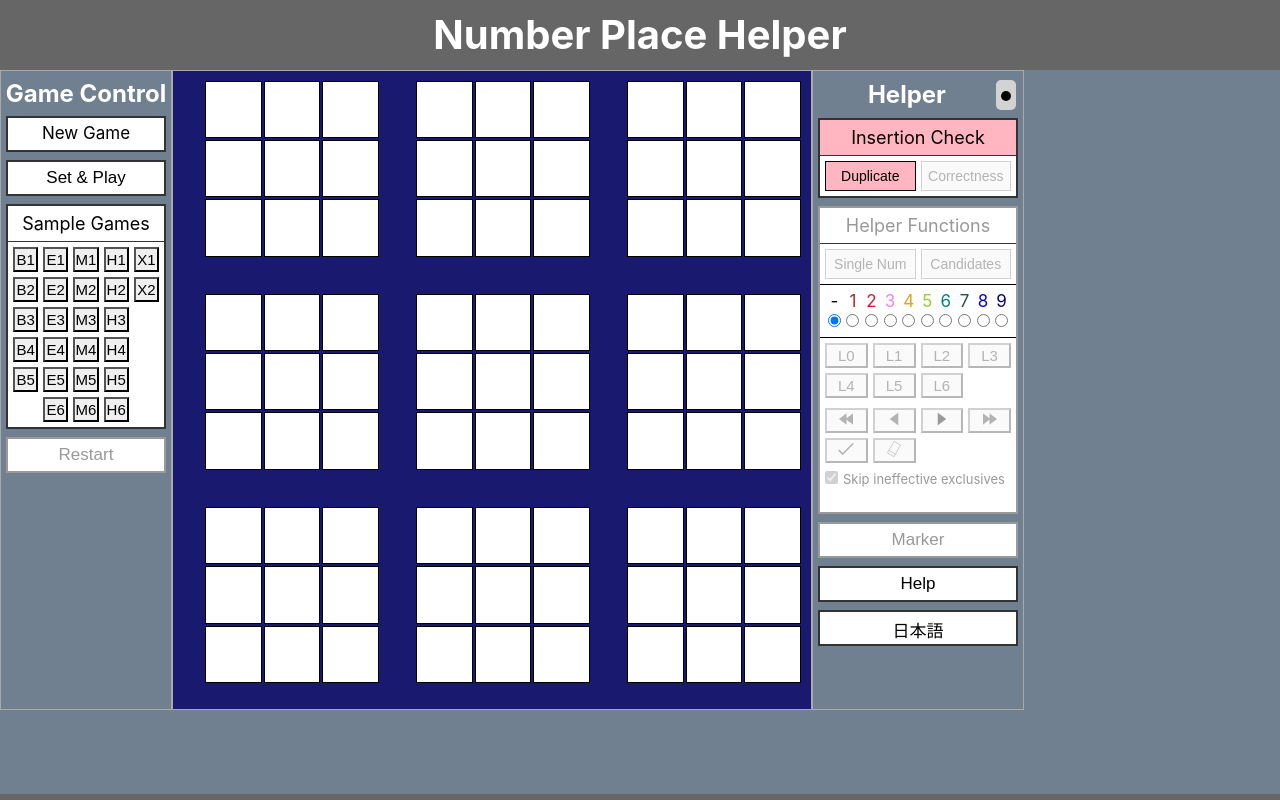
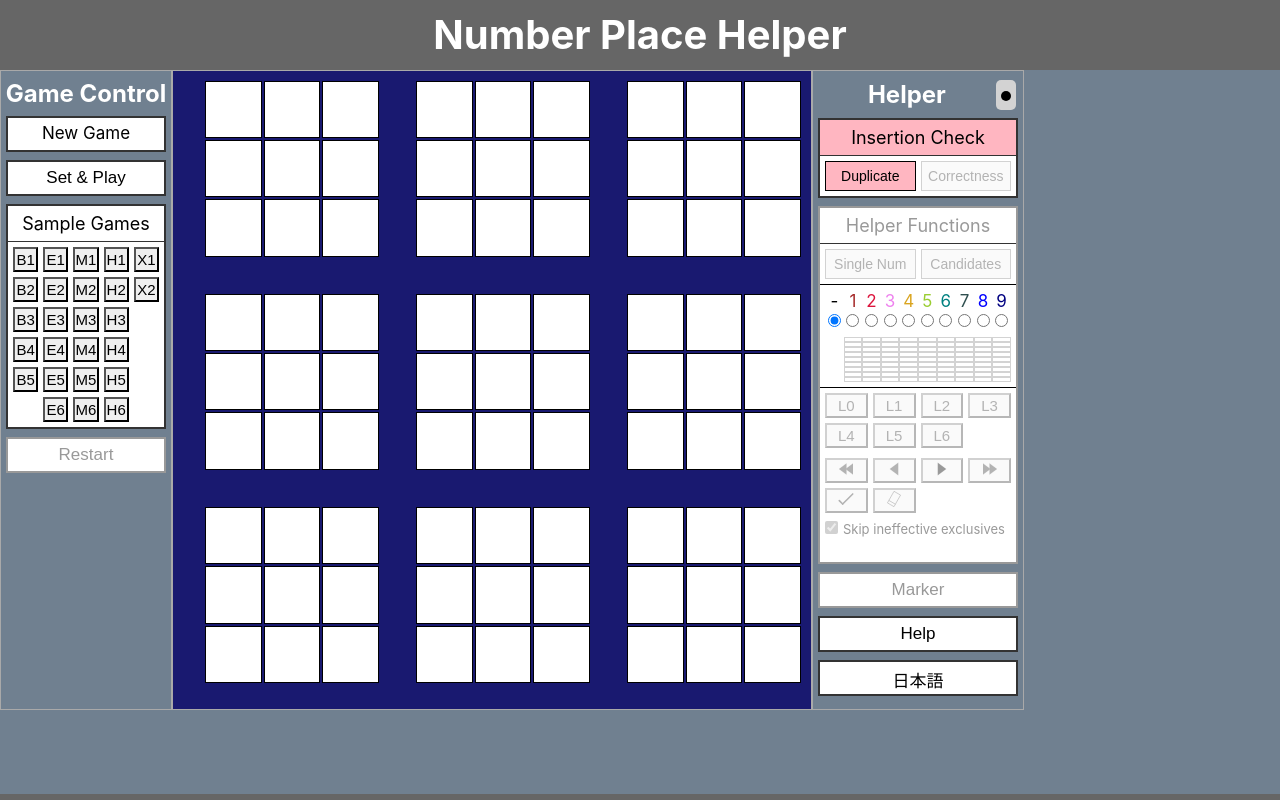
Before and after one commit to numplacehelper/numplace, a React (Create React App) app: page / in a window 1280 px wide. Built offline with nearby package versions, Linux system fonts and the light colour scheme.

Commit message:
added number count bar

```diff
--- a/src/App.js
+++ b/src/App.js
@@ -1607,6 +1607,8 @@ class App extends Component {
       origState.gameLevel = Util.isAllFilled(origState.ansMatrix)
         ? dataset.gameLevel
         : Config.candidateLevels.length;
+
+      origState.numCounts = Util.countNumbers(sampleMatrix);
     }
 
     this.setState(origState);
--- a/src/Config.js
+++ b/src/Config.js
@@ -255,6 +255,10 @@ class Config {
     indicatorWrapper: "indicatorWrapper",
     indicator: "indicator",
 
+    numCounterWrapper: "numCounterWrapper",
+    numCounter: "numCounter",
+    numCounterBar: "numCounterBar",
+
     // Number Panel //
     delete: "delete",
     cancel: "cancel"
@@ -304,6 +308,10 @@ class Config {
     marker: "controlButton",
     lang: "controlButton",
     help: "controlButton",
+
+    indicator: "indicator",
+    numCounter: "numCounter",
+    numCounterBar: "numCounterBar",
 
     // Number Panel //
     delete: "controlButton",
--- a/src/components/helper/helpMode/HelpModePane.js
+++ b/src/components/helper/helpMode/HelpModePane.js
@@ -8,6 +8,7 @@ import SingleNum from "./SingleNum";
 import MultipleNums from "./MultipleNums";
 import CandidateLevels from "./CandidatesLevels";
 import Controls from "./Controls";
+import NumCounter from "./NumCounter";
 
 class HelpModePane extends Component {
   render() {
@@ -37,6 +38,7 @@ class HelpModePane extends Component {
         </div>
         <HelpModeButtons {...this.props} />
         {numPanel}
+        <NumCounter {...this.props} />
         <CandidateLevels {...this.props} />
         <Controls {...this.props} />
       </div>
--- /dev/null
+++ b/src/components/helper/helpMode/NumCounter.js
@@ -0,0 +1,62 @@
+import React, { Component } from "react";
+
+import Util from "../../../Util";
+import Config from "../../../Config";
+
+import "../../../css/cell.css";
+
+class NumCounter extends Component {
+  getNumCounter = num => {
+    const { numCounts } = this.props;
+
+    console.log(`num: ${num}, numCount: ${numCounts[num]}`);
+    // console.log("numCounts");
+    // console.log(numCounts);
+
+    const counterID = Util.appendNum(Config.buttonIds.numCounter, num);
+    const clsCounter = Config.buttonClassNames.numCounter;
+    // const clsCounterBar = Util.appendNum(
+    //   Config.buttonClassNames.numCounterBar,
+    //   num
+    // );
+
+    const idxArray = Util.getIndexSequence(Config.size);
+    let bars = null;
+
+    if (num > 0) {
+      bars = idxArray.map(i => {
+        // console.log("i: ", i);
+
+        const barID = Config.buttonIds.numCounterBar + num + i;
+        let clsCounterBar = Config.buttonClassNames.numCounterBar;
+
+        if (i >= Config.size - numCounts[num]) {
+          clsCounterBar = [
+            clsCounterBar,
+            Util.appendNum(Config.buttonClassNames.indicator, num)
+          ].join(" ");
+        }
+
+        return <div key={barID} id={barID} className={clsCounterBar} />;
+      });
+    }
+
+    return (
+      <div key={counterID} id={counterID} className={clsCounter}>
+        {bars}
+      </div>
+    );
+  };
+
+  render() {
+    console.log("inside NumCounter");
+
+    const idx10Array = Util.getIndexSequence(Config.size + 1);
+
+    const counters = idx10Array.map(num => this.getNumCounter(num));
+
+    return <div id={Config.buttonIds.numCounterWrapper}>{counters}</div>;
+  }
+}
+
+export default NumCounter;
--- a/src/components/helper/helpMode/SingleNum.js
+++ b/src/components/helper/helpMode/SingleNum.js
@@ -14,7 +14,8 @@ class SingleNum extends Component {
 
       let labelDivClassName = Config.panelClassNames.cellNum + num;
       if (numCounts[num] === Config.size) {
-        labelDivClassName = Util.appendNum(Config.panelClassNames.cellNum, 0);
+        // labelDivClassName = Util.appendNum(Config.panelClassNames.cellNum, 0);
+        labelDivClassName = Util.appendNum(Config.panelClassNames.cellNum, 10);
       }
 
       let disabled = null;
--- a/src/css/ControlPanel.css
+++ b/src/css/ControlPanel.css
@@ -89,7 +89,8 @@
 #singleNumWrapper {
   padding: 3px 5px;
   border-color: black;
-  border-width: 1px 0;
+  /* border-width: 1px 0; */
+  border-width: 1px 0 0 0;
   border-style: solid;
 }
 
@@ -159,10 +160,10 @@
   padding: 3px 0;
 }
 
-#multipleNums .allDone,
+/* #multipleNums .allDone,
 #singleNumWrapper .allDone {
   background: gray;
-}
+} */
 
 #multipleNums .exceeding,
 #singleNumWrapper .exceeding {
@@ -275,3 +276,30 @@
 .indicator10 {
   background: var(--num10-color);
 } */
+
+#numCounterWrapper {
+  /* width: 200px; */
+  padding: 0 5px 5px 5px;
+
+  width: 100%;
+  display: grid;
+  grid-template-columns: repeat(10, 1fr);
+  /* background: red; */
+  /* justify-content: end; */
+
+  box-sizing: border-box;
+  border-color: black;
+  /* border-width: 1px 0; */
+  border-width: 0 0 1px 0;
+  border-style: solid;
+}
+
+/* .counterNumWrapper {
+} */
+
+.numCounterBar {
+  box-sizing: border-box;
+  width: 100%;
+  height: 5px;
+  border: 1px solid lightgray;
+}
--- a/src/css/cellColor.css
+++ b/src/css/cellColor.css
@@ -13,7 +13,7 @@
   --num7-color: darkSlateGray;
   --num8-color: blue;
   --num9-color: navy;
-  --num10-color: gray;
+  --num10-color: lightgray;
 
   box-sizing: border-box;
 }
```
